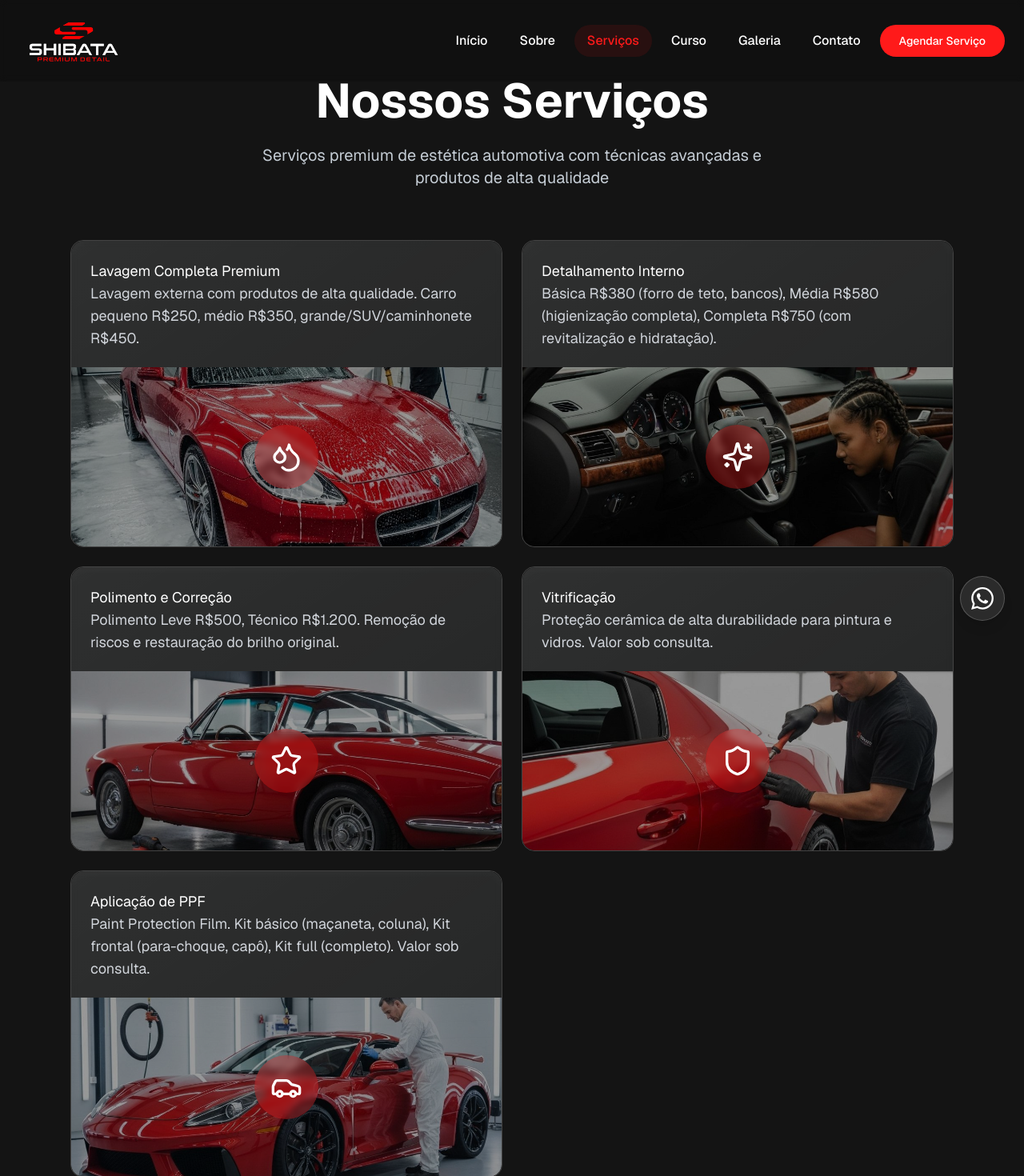
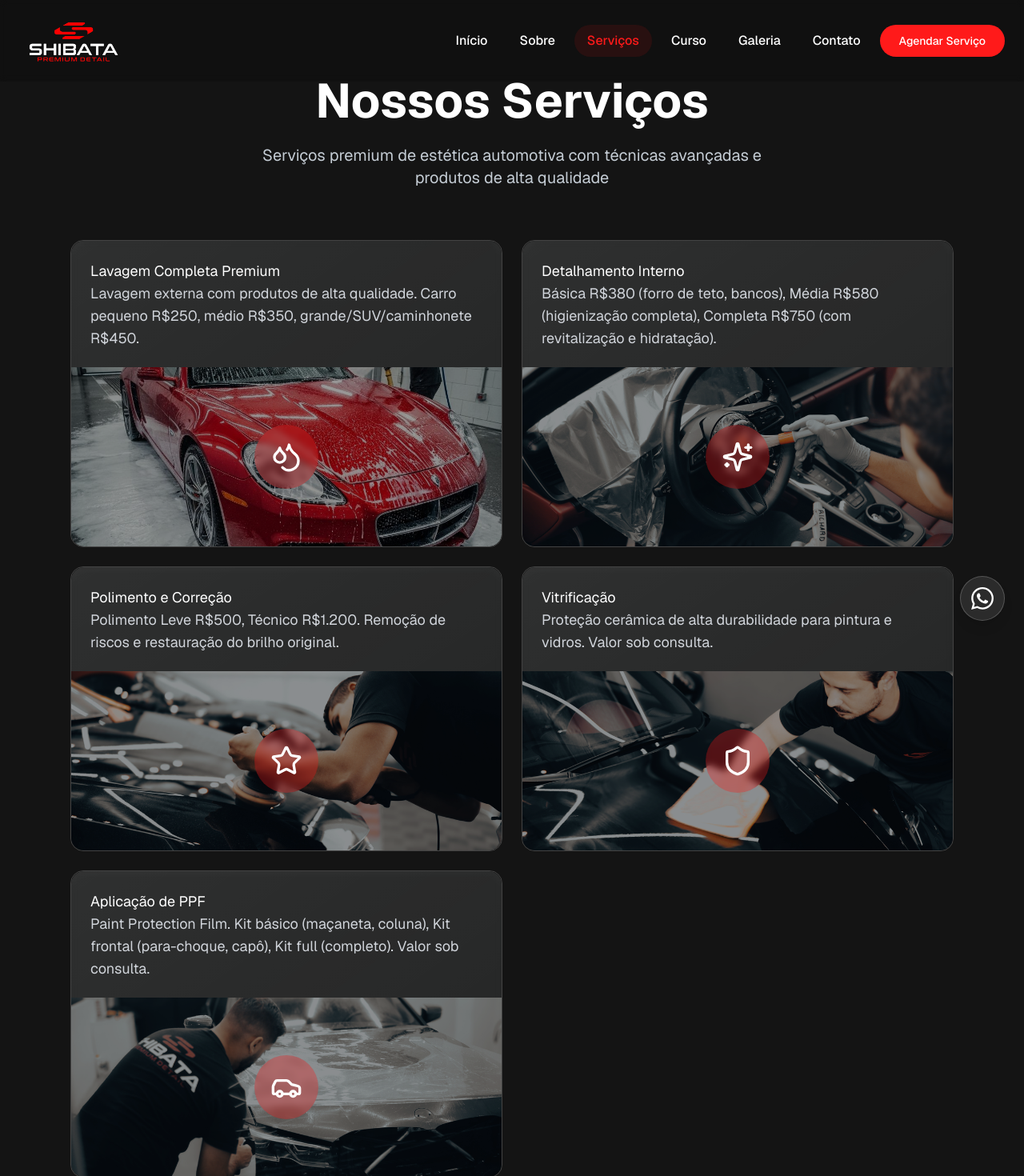
Before and after one commit to gabrieloevangelista/shibatadetail, a Next.js app: page /servicos in a window 1280 px wide. Shown: the top 1470 px of the page at 80% size. Built offline with nearby package versions, Linux system fonts and the light colour scheme.

Commit message:
refactor(images): update service images to use resized versions
Update image paths to point to resized versions in the iloveimg-resized directory for better performance and consistency.

```diff
--- a/app/servicos/page.tsx
+++ b/app/servicos/page.tsx
@@ -17,28 +17,28 @@ const services = [
     id: "detalhamento-interno",
     title: "Detalhamento Interno",
     description: "Básica R$380 (forro de teto, bancos), Média R$580 (higienização completa), Completa R$750 (com revitalização e hidratação).",
-    image: "/red-luxury-car-interior-detailing-service.jpg",
+    image: "/iloveimg-resized/ -29.jpg",
     Icon: Sparkles,
   },
   {
     id: "polimento",
     title: "Polimento e Correção",
     description: "Polimento Leve R$500, Técnico R$1.200. Remoção de riscos e restauração do brilho original.",
-    image: "/red-sports-car-paint-correction-polishing.jpg",
+    image: "/iloveimg-resized/-03.jpg",
     Icon: Star,
   },
   {
     id: "vitrificacao",
     title: "Vitrificação",
     description: "Proteção cerâmica de alta durabilidade para pintura e vidros. Valor sob consulta.",
-    image: "/red-luxury-car-ceramic-coating-application.jpg",
+    image: "/iloveimg-resized/ -09.jpg",
     Icon: Shield,
   },
   {
     id: "ppf",
     title: "Aplicação de PPF",
     description: "Paint Protection Film. Kit básico (maçaneta, coluna), Kit frontal (para-choque, capô), Kit full (completo). Valor sob consulta.",
-    image: "/luxury-red-sports-car-ppf-installation-professional.jpg",
+    image: "/iloveimg-resized/ -17.jpg",
     Icon: Car,
   },
 ]
```
